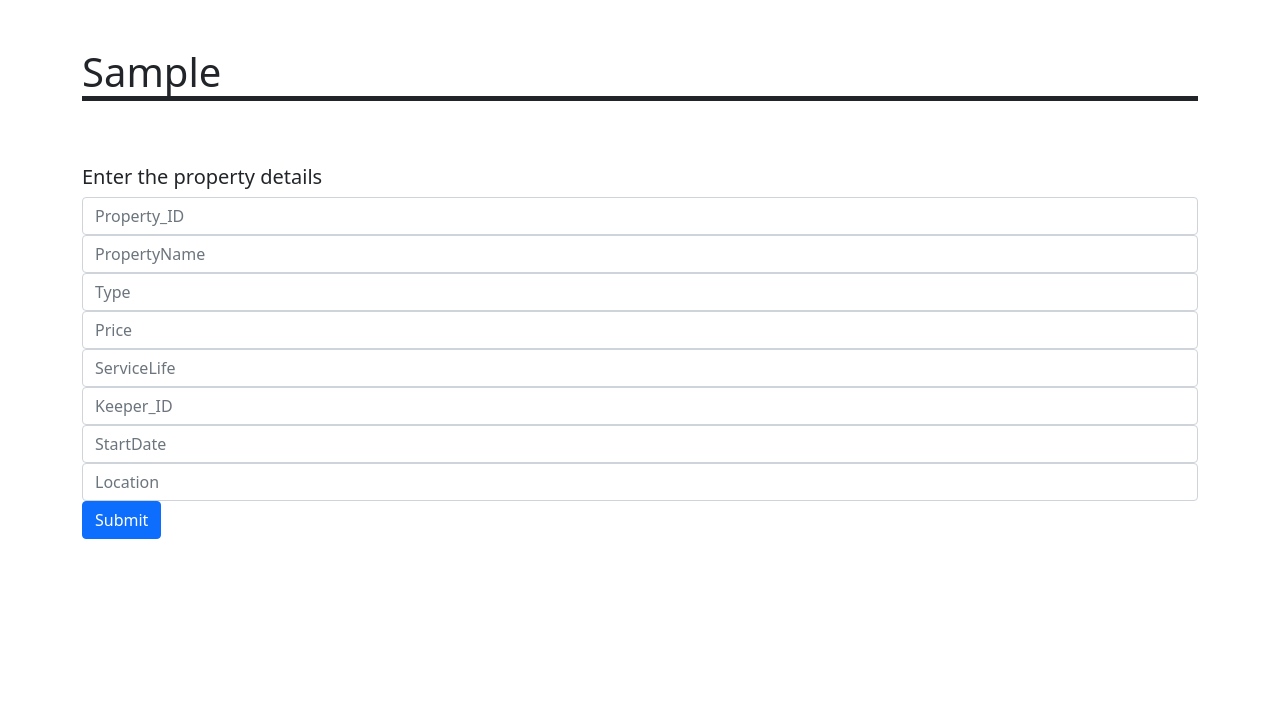
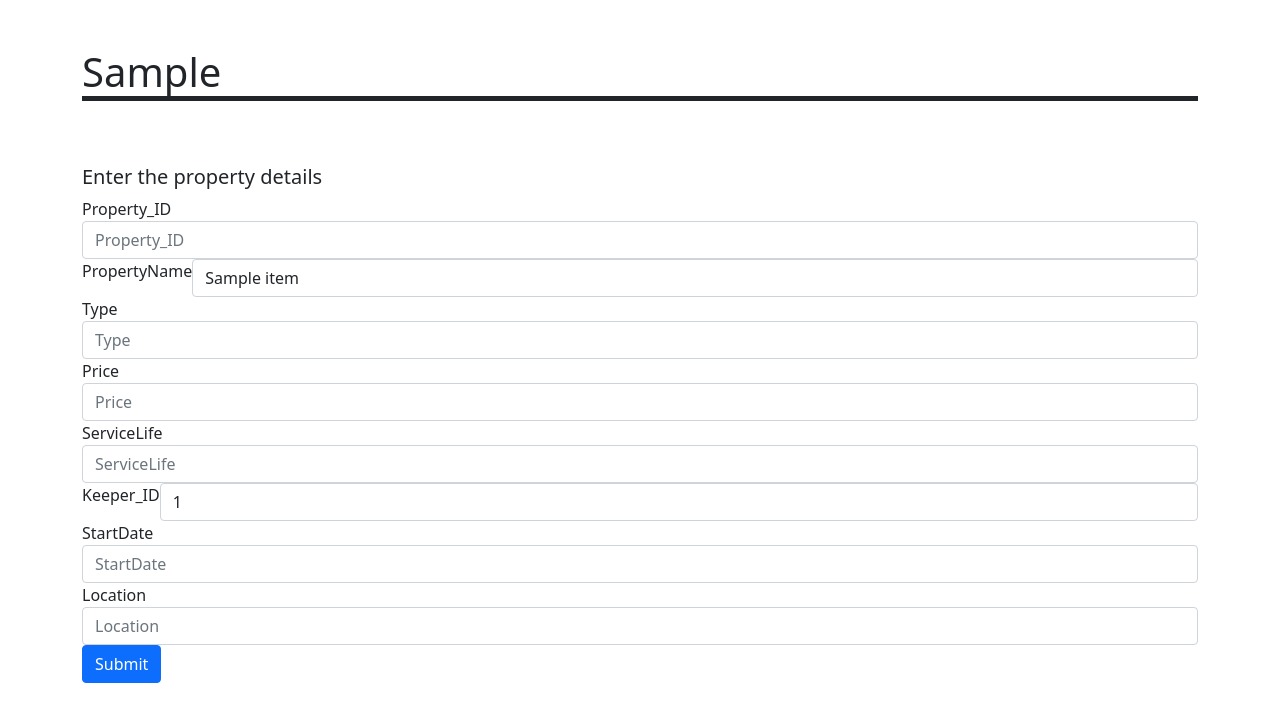
Before and after one commit to theabc50111/DBMS2021_final_dmlab_nccu, a Flask app: template project/templates/addproperty.html in a window 1280 px wide. Shown: the part 56-778 px from the top of the page. Run offline with Flask 3, Linux system fonts and the light colour scheme; the template is opened without the code that fills it: most values are stand-ins (such as "Sample title", 1, 10 or a date in 2020); parts of the project's set-up code (start-up, migrations or seed data) failed here and were passed over; some libraries are stand-ins or nearby versions.

Commit message:
財物登錄表單, 財物移轉表單微調

```diff
--- a/project/templates/addproperty.html
+++ b/project/templates/addproperty.html
@@ -6,33 +6,61 @@
 
 <h1>&nbsp</h1> <!-- 留白用 />-->
 <!--  實際上長這樣:<form action="/bookadd" method="post">   -->
-<form action="{{ url_for('property_info_app.propertyAdd')}}" method="post">
+<form class="form-inline" action="{{ url_for('property_info_app.propertyAdd')}}" method="post">
     <h5>Enter the property details</h5>
 
     <div class="form-group">
-        <input class="form-control" type="text" name="property_id" placeholder="Property_ID">
+        Property_ID<input class="form-control" type="text" name="property_id" placeholder="Property_ID">
     </div>
 
+    <!--<div class="form-group">
+        <input class="form-control" type="text" name="propertyname" placeholder="PropertyName"> -->
+
+        <div class="form-group">
+            <div class="input-group">
+                <!--<span class="input-group-addon">Please select</span>-->
+                PropertyName<select name="propertyname" class="selectpicker form-control">
+                      {% for o in books %}
+                      <option value="{{ o.Item }}">{{ o.Item }}</option>
+                      {% endfor %}
+                    </select>
+            </div>
+            <!--<button type="submit" class="btn btn-default">Go</button>-->
+          </div>
+
+
+
     <div class="form-group">
-        <input class="form-control" type="text" name="propertyname" placeholder="PropertyName">
+        Type<input class="form-control" type="text" name="type" placeholder="Type">
     </div>
     <div class="form-group">
-        <input class="form-control" type="text" name="type" placeholder="Type">
+        Price<input class="form-control" type="text" name="price" placeholder="Price">
     </div>
     <div class="form-group">
-        <input class="form-control" type="text" name="price" placeholder="Price">
+        ServiceLife<input class="form-control" type="text" name="servicelife" placeholder="ServiceLife">
+    </div>
+    <!--<div class="form-group">
+        <input class="form-control" type="text" name="keeper_id" placeholder="Keeper_ID">-->
+
+        <div class="form-group">
+            <div class="input-group">
+                <!--<span class="input-group-addon">Please select</span>-->
+                Keeper_ID<select name="keeper_id" class="selectpicker form-control">
+                      {% for o in books2 %}
+                      <option value="{{ o.Member_ID }}">{{ o.Member_ID }}</option>
+                      {% endfor %}
+                    </select>
+            </div>
+            <!--<button type="submit" class="btn btn-default">Go</button>-->
+          </div>
+
+
+
+    <div class="form-group">
+        StartDate<input class="form-control" type="text" name="startdate" placeholder="StartDate">
     </div>
     <div class="form-group">
-        <input class="form-control" type="text" name="servicelife" placeholder="ServiceLife">
-    </div>
-    <div class="form-group">
-        <input class="form-control" type="text" name="keeper_id" placeholder="Keeper_ID">
-    </div>
-    <div class="form-group">
-        <input class="form-control" type="text" name="startdate" placeholder="StartDate">
-    </div>
-    <div class="form-group">
-        <input class="form-control" type="text" name="location" placeholder="Location">
+        Location<input class="form-control" type="text" name="location" placeholder="Location">
     </div>
     <div class="form-group">
         <button class="btn btn-primary">Submit</button>
--- a/project/templates/transferlist.html
+++ b/project/templates/transferlist.html
@@ -7,11 +7,7 @@
 
 
 
-  <li class="page-item">
-    <form action="/pp_info/addproperty">
-      <button class="btn btn-primary">登錄財物資料</button>
-    </form>
-  </li>
+
 
 
 
```
Also changed, not shown: project/templates/transferProperty.html (+44 -5 lines), project/view/property_info.py (+5 -2 lines).
